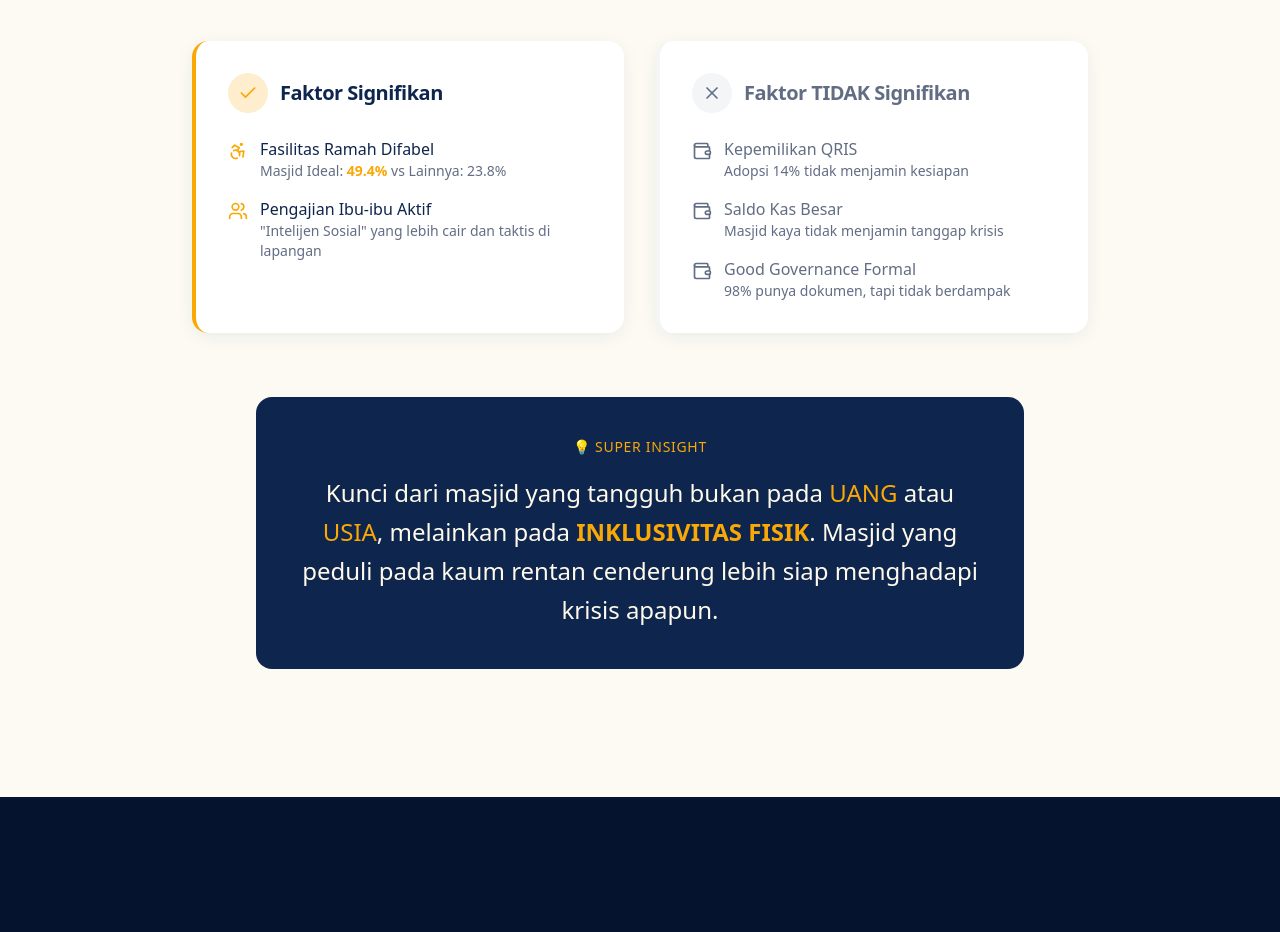
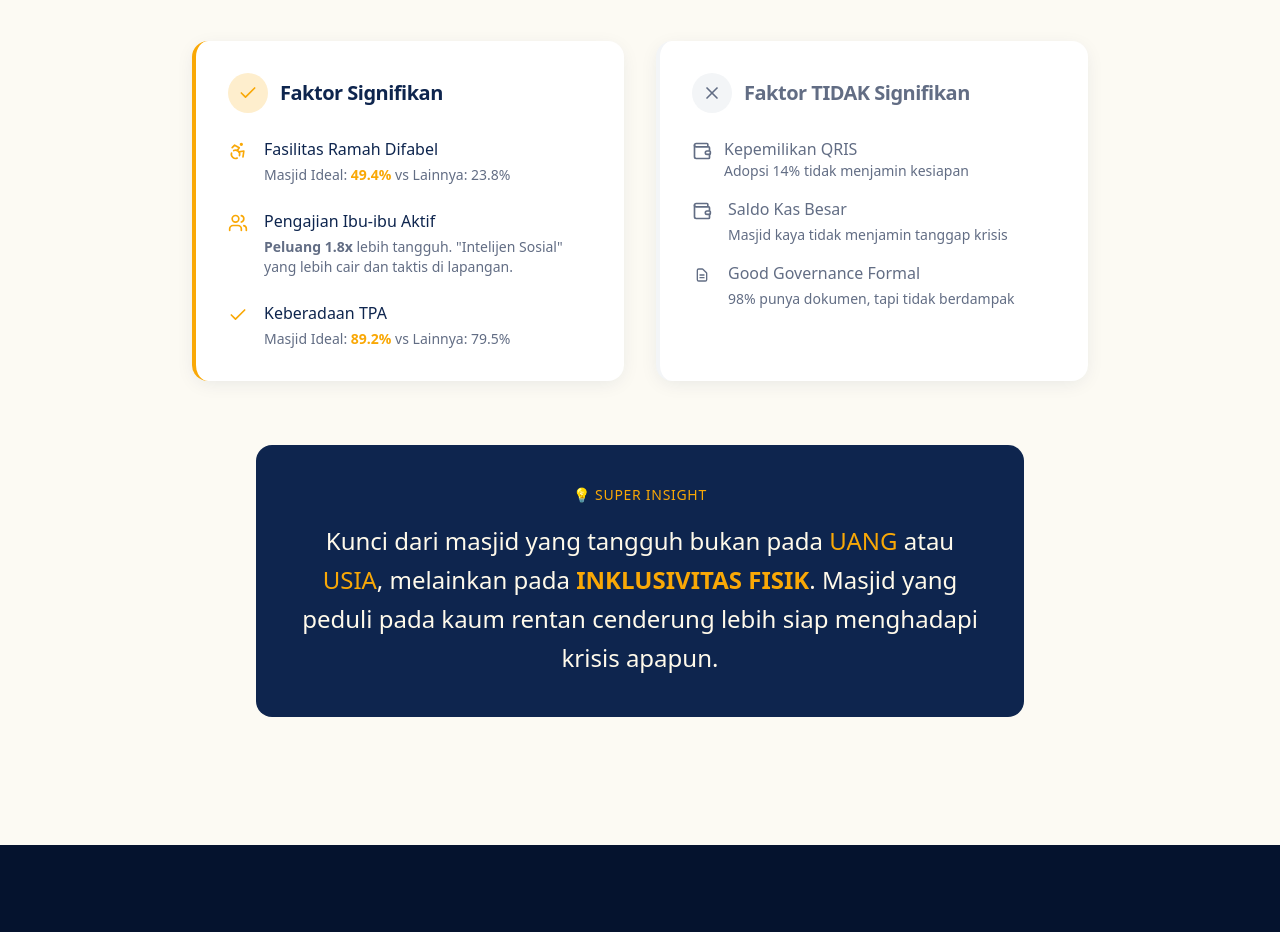
Before and after one commit to yogasamsu/masjid-pandemi, a Next.js app: page / in a window 1280 px wide. Shown: the part 6740-7672 px from the top of the page. Built offline with nearby package versions, Linux system fonts and the light colour scheme; a web font is replaced by a local one.

Commit message:
Update Finding 3 section with new stats for TPA and Pengajian Ibu-ibu

```diff
--- a/components/Finding3Section.tsx
+++ b/components/Finding3Section.tsx
@@ -89,23 +89,33 @@
                             </h3>
                         </div>
 
-                        <div className="space-y-4">
-                            <div className="flex items-start gap-3">
+                        <div className="space-y-6">
+                            <div className="flex items-start gap-4">
                                 <Accessibility className="w-5 h-5 text-gold shrink-0 mt-1" />
                                 <div>
                                     <p className="font-medium text-navy">Fasilitas Ramah Difabel</p>
-                                    <p className="text-sm text-muted-foreground">
+                                    <p className="text-sm text-muted-foreground mt-1">
                                         Masjid Ideal: <strong className="text-gold">49.4%</strong> vs Lainnya: 23.8%
                                     </p>
                                 </div>
                             </div>
 
-                            <div className="flex items-start gap-3">
+                            <div className="flex items-start gap-4">
                                 <Users className="w-5 h-5 text-gold shrink-0 mt-1" />
                                 <div>
                                     <p className="font-medium text-navy">Pengajian Ibu-ibu Aktif</p>
-                                    <p className="text-sm text-muted-foreground">
-                                        "Intelijen Sosial" yang lebih cair dan taktis di lapangan
+                                    <p className="text-sm text-muted-foreground mt-1">
+                                        <strong>Peluang 1.8x</strong> lebih tangguh. "Intelijen Sosial" yang lebih cair dan taktis di lapangan.
+                                    </p>
+                                </div>
+                            </div>
+
+                            <div className="flex items-start gap-4">
+                                <Check className="w-5 h-5 text-gold shrink-0 mt-1" />
+                                <div>
+                                    <p className="font-medium text-navy">Keberadaan TPA</p>
+                                    <p className="text-sm text-muted-foreground mt-1">
+                                        Masjid Ideal: <strong className="text-gold">89.2%</strong> vs Lainnya: 79.5%
                                     </p>
                                 </div>
                             </div>
@@ -137,19 +147,23 @@
                                 </div>
                             </div>
 
-                            <div className="flex items-start gap-3">
+                            <div className="flex items-start gap-4">
                                 <Wallet className="w-5 h-5 shrink-0 mt-1" />
                                 <div>
                                     <p className="font-medium">Saldo Kas Besar</p>
-                                    <p className="text-sm">Masjid kaya tidak menjamin tanggap krisis</p>
+                                    <p className="text-sm mt-1">Masjid kaya tidak menjamin tanggap krisis</p>
                                 </div>
                             </div>
 
-                            <div className="flex items-start gap-3">
-                                <Wallet className="w-5 h-5 shrink-0 mt-1" />
+                            <div className="flex items-start gap-4">
+                                <div className="w-5 h-5 shrink-0 mt-1 flex items-center justify-center">
+                                    <svg className="w-4 h-4 text-muted-foreground" fill="none" viewBox="0 0 24 24" stroke="currentColor">
+                                        <path strokeLinecap="round" strokeLinejoin="round" strokeWidth={2} d="M9 12h6m-6 4h6m2 5H7a2 2 0 01-2-2V5a2 2 0 012-2h5.586a1 1 0 01.707.293l5.414 5.414a1 1 0 01.293.707V19a2 2 0 01-2 2z" />
+                                    </svg>
+                                </div>
                                 <div>
                                     <p className="font-medium">Good Governance Formal</p>
-                                    <p className="text-sm">98% punya dokumen, tapi tidak berdampak</p>
+                                    <p className="text-sm mt-1">98% punya dokumen, tapi tidak berdampak</p>
                                 </div>
                             </div>
                         </div>
```
